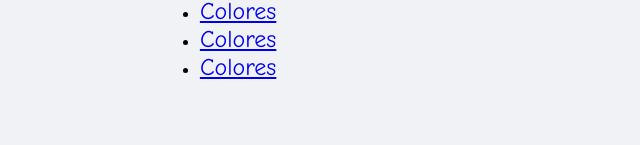
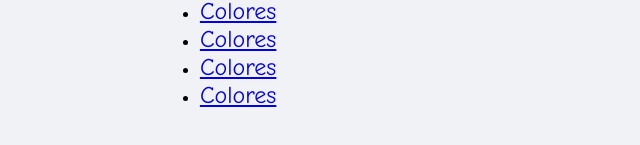
Before and after one commit to AntonioBJ/Mi_juego_01, a plain HTML site: page index.html in a window 1280 px wide. Shown: the part 315-460 px from the top of the page, without its empty margins (319-959 px from the left). Drawn offline with Linux system fonts and the light colour scheme.

Commit message:
Update index.html

```diff
--- a/index.html
+++ b/index.html
@@ -103,6 +103,9 @@
 	<a href="https://antoniobj.github.io/Mi_juego_01/Brujula.html">Colores</a></font></li>
 	<li><font face="Comic Sans MS" size="5">
 	<a href="https://antoniobj.github.io/Mi_juego_01/rumbo.html">Colores</a></font></li>
+	<li><font face="Comic Sans MS" size="5">
+	<a href="https://antoniobj.github.io/Mi_juego_01/Zorrilla31.html">Colores</a></font></li>
+
 </ul>
 <p>&nbsp;</p>
 <p>&nbsp;</p>
```
